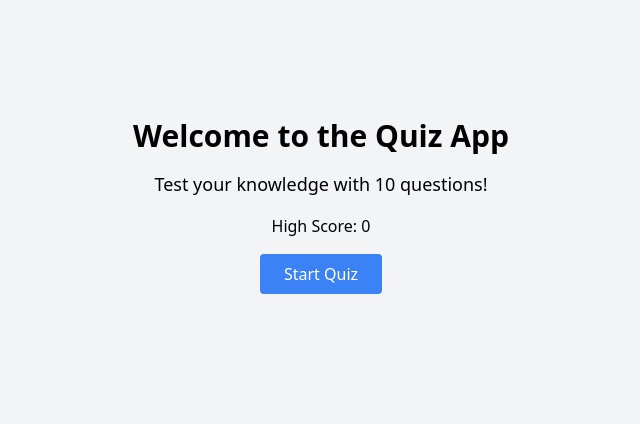
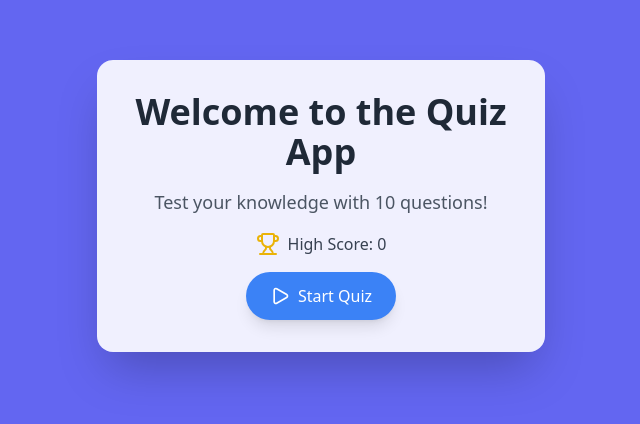
Before and after one commit to anoushkaar/nextjs-project, a Next.js app in the folder 05-quiz-app/: page / in a window 1280 px wide. Shown: the part 194-618 px from the top of the page, without its empty margins (319-959 px from the left). Built offline with nearby package versions, Linux system fonts and the light colour scheme.

Commit message:
refactor quiz app: update UI with Lucide icons, enhance layout, and improve feedback display

```diff
--- a/05-quiz-app/src/app/page.tsx
+++ b/05-quiz-app/src/app/page.tsx
@@ -1,5 +1,14 @@
 "use client";
 
+import {
+  CheckCircle,
+  Clock,
+  Lightbulb,
+  Play,
+  RotateCcw,
+  Trophy,
+  XCircle,
+} from "lucide-react";
 import { useEffect, useState } from "react";
 
 interface Question {
@@ -191,34 +200,50 @@ export default function Home() {
 
   if (!quizStarted) {
     return (
-      <div className="flex flex-col items-center justify-center min-h-screen bg-gray-100">
-        <h1 className="text-3xl font-bold mb-4">Welcome to the Quiz App</h1>
-        <p className="text-lg mb-4">Test your knowledge with 10 questions!</p>
-        <p className="text-md mb-4">High Score: {highScore}</p>
+      <div className="flex flex-col items-center justify-center min-h-screen bg-gradient-to-br bg-indigo-500">
+        <div className="bg-white bg-opacity-90 p-8 rounded-2xl shadow-2xl w-full max-w-md text-center">
+          <h1 className="text-4xl font-bold mb-4 text-gray-800">
+            Welcome to the Quiz App
+          </h1>
+          <p className="text-lg mb-4 text-gray-600">
+            Test your knowledge with 10 questions!
+          </p>
+          <div className="flex items-center justify-center mb-4">
+            <Trophy className="text-yellow-500 mr-2" size={24} />
+            <p className="text-md text-gray-700">High Score: {highScore}</p>
+          </div>
           <button
             onClick={() => setQuizStarted(true)}
-          className="bg-blue-500 text-white px-6 py-2 rounded hover:bg-blue-600"
+            className="bg-blue-500 text-white px-6 py-3 rounded-full hover:bg-blue-600 transition duration-300 flex items-center justify-center mx-auto shadow-lg"
           >
+            <Play className="mr-2" size={20} />
             Start Quiz
           </button>
+        </div>
       </div>
     );
   }
 
   if (showResults) {
     return (
-      <div className="flex flex-col items-center justify-center min-h-screen bg-gray-100">
-        <h1 className="text-3xl font-bold mb-4">Quiz Completed!</h1>
-        <p className="text-xl mb-4">
+      <div className="flex flex-col items-center justify-center min-h-screen bg-gradient-to-br from-teal-400 via-cyan-500 to-blue-600 p-4">
+        <div className="bg-white bg-opacity-90 p-8 rounded-2xl shadow-2xl w-full max-w-md text-center">
+          <Trophy className="text-yellow-500 mx-auto mb-4" size={48} />
+          <h1 className="text-3xl font-bold mb-4 text-gray-800">
+            Quiz Completed!
+          </h1>
+          <p className="text-xl mb-4 text-gray-700">
             Your score: {score} / {questions.length}
           </p>
-        <p className="text-lg mb-4">High Score: {highScore}</p>
+          <p className="text-lg mb-4 text-gray-600">High Score: {highScore}</p>
           <button
             onClick={restartQuiz}
-          className="bg-blue-500 text-white px-6 py-2 rounded hover:bg-blue-600"
+            className="bg-blue-500 text-white px-6 py-3 rounded-full hover:bg-blue-600 transition duration-300 flex items-center justify-center mx-auto shadow-lg"
           >
+            <RotateCcw className="mr-2" size={20} />
             Restart Quiz
           </button>
+        </div>
       </div>
     );
   }
@@ -243,8 +268,22 @@ export default function Home() {
             style={{ width: `${progress}%` }}
           ></div>
         </div>
-        <p className="text-sm text-gray-600 mb-2">Time left: {timeLeft}s</p>
-        <p className="text-lg font-bold text-center mb-2">{feedback}</p>
+        <div className="flex items-center justify-center mb-2">
+          <Clock className="text-gray-600 mr-1" size={16} />
+          <p className="text-sm text-gray-600">Time left: {timeLeft}s</p>
+        </div>
+        <p className="text-lg font-bold text-center mb-2 flex items-center justify-center">
+          {feedback && (
+            <>
+              {feedback.includes("Correct") ? (
+                <CheckCircle className="text-green-500 mr-2" size={20} />
+              ) : (
+                <XCircle className="text-red-500 mr-2" size={20} />
+              )}
+              {feedback}
+            </>
+          )}
+        </p>
         <h2 className="text-xl mb-4">{q.question}</h2>
         <div className="space-y-2">
           {q.options.map((option, index) => (
@@ -269,8 +308,9 @@ export default function Home() {
         {!answered && hintsUsed < 1 && (
           <button
             onClick={hint}
-            className="w-full bg-yellow-500 text-white px-4 py-2 rounded hover:bg-yellow-600 transition mt-4"
+            className="w-full bg-yellow-500 text-white px-4 py-2 rounded hover:bg-yellow-600 transition mt-4 flex items-center justify-center"
           >
+            <Lightbulb className="mr-2" size={16} />
             Use Hint (Remove one wrong option)
           </button>
         )}
```
Also changed, not shown: 05-quiz-app/package.json (+5 -4 lines), 1 other file (tests, documents, lock files or other folders). Lines whose indentation alone changed are shown as unchanged.
